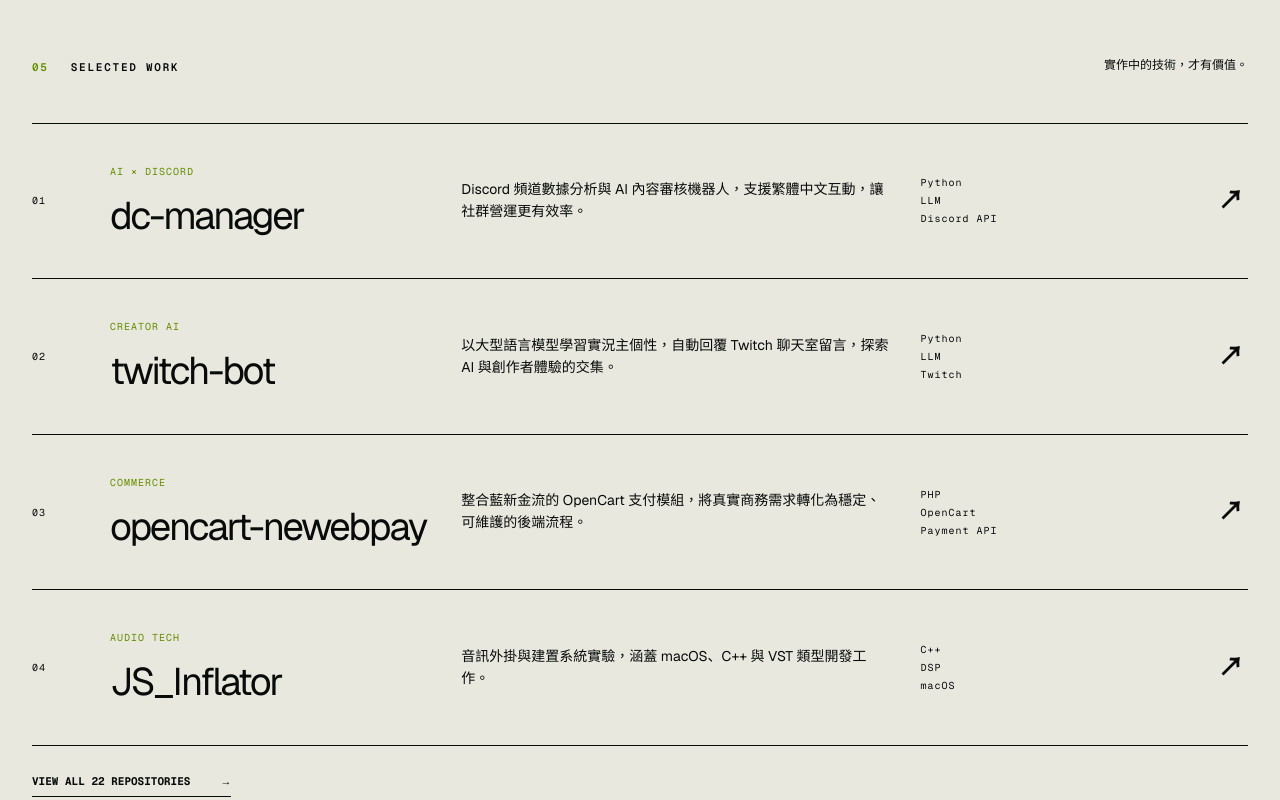
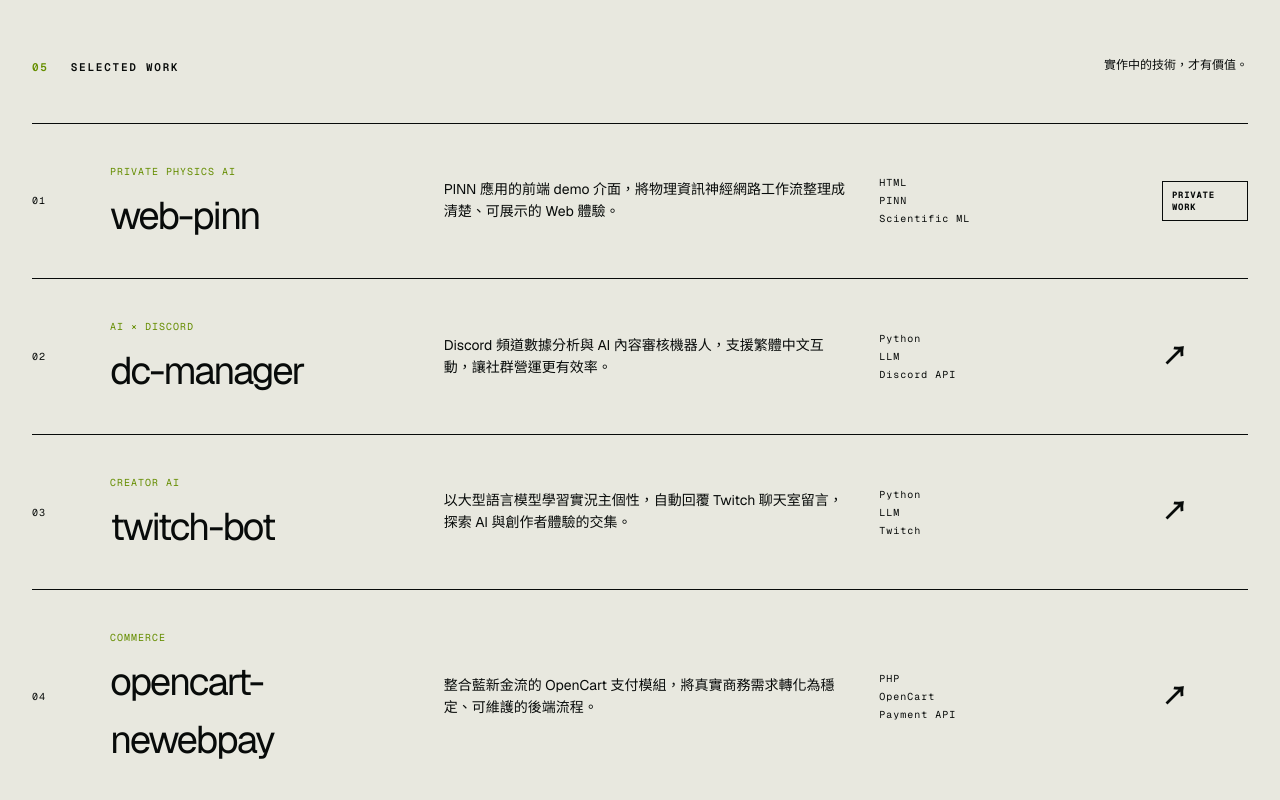
Before and after one commit to Hikari-Tsai/code-portfolio, a Next.js app: page / in a window 1280 px wide. Shown: the part 3040-3840 px from the top of the page. Built offline with nearby package versions, Linux system fonts and the light colour scheme.

Commit message:
Add Web PINN to portfolio

```diff
--- a/app/page.tsx
+++ b/app/page.tsx
@@ -1,6 +1,15 @@
 const projects = [
   {
     index: "01",
+    name: "web-pinn",
+    type: "PRIVATE PHYSICS AI",
+    description:
+      "PINN 應用的前端 demo 介面，將物理資訊神經網路工作流整理成清楚、可展示的 Web 體驗。",
+    stack: ["HTML", "PINN", "Scientific ML"],
+    visibility: "PRIVATE WORK",
+  },
+  {
+    index: "02",
     name: "dc-manager",
     type: "AI × DISCORD",
     description:
@@ -9,7 +18,7 @@
     href: "https://github.com/Hikari-Tsai/dc-manager",
   },
   {
-    index: "02",
+    index: "03",
     name: "twitch-bot",
     type: "CREATOR AI",
     description:
@@ -18,7 +27,7 @@
     href: "https://github.com/Hikari-Tsai/twitch-bot",
   },
   {
-    index: "03",
+    index: "04",
     name: "opencart-newebpay",
     type: "COMMERCE",
     description:
@@ -27,7 +36,7 @@
     href: "https://github.com/Hikari-Tsai/opencart-newebpay",
   },
   {
-    index: "04",
+    index: "05",
     name: "JS_Inflator",
     type: "AUDIO TECH",
     description:
@@ -191,8 +200,9 @@
           <p>實作中的技術，才有價值。</p>
         </div>
         <div className="project-list">
-          {projects.map((project) => (
-            <a className="project" href={project.href} target="_blank" rel="noreferrer" key={project.name}>
+          {projects.map((project) => {
+            const projectContent = (
+              <>
                 <span className="project-index">{project.index}</span>
                 <div>
                   <small>{project.type}</small>
@@ -200,11 +210,23 @@
                 </div>
                 <p>{project.description}</p>
                 <ul>{project.stack.map((item) => <li key={item}>{item}</li>)}</ul>
+              </>
+            );
+
+            return project.href ? (
+              <a className="project" href={project.href} target="_blank" rel="noreferrer" key={project.name}>
+                {projectContent}
                 <b className="arrow">↗</b>
               </a>
-          ))}
+            ) : (
+              <article className="project project-private" key={project.name}>
+                {projectContent}
+                <b className="arrow">{project.visibility}</b>
+              </article>
+            );
+          })}
         </div>
-        <a className="all-projects" href="https://github.com/Hikari-Tsai?tab=repositories" target="_blank" rel="noreferrer">VIEW ALL 22 REPOSITORIES <span>→</span></a>
+        <a className="all-projects" href="https://github.com/Hikari-Tsai?tab=repositories" target="_blank" rel="noreferrer">VIEW ALL 24 REPOSITORIES <span>→</span></a>
       </section>
 
       <section className="skills shell" id="skills">
```
Also changed, not shown: app/globals.css. Lines whose indentation alone changed are shown as unchanged.
